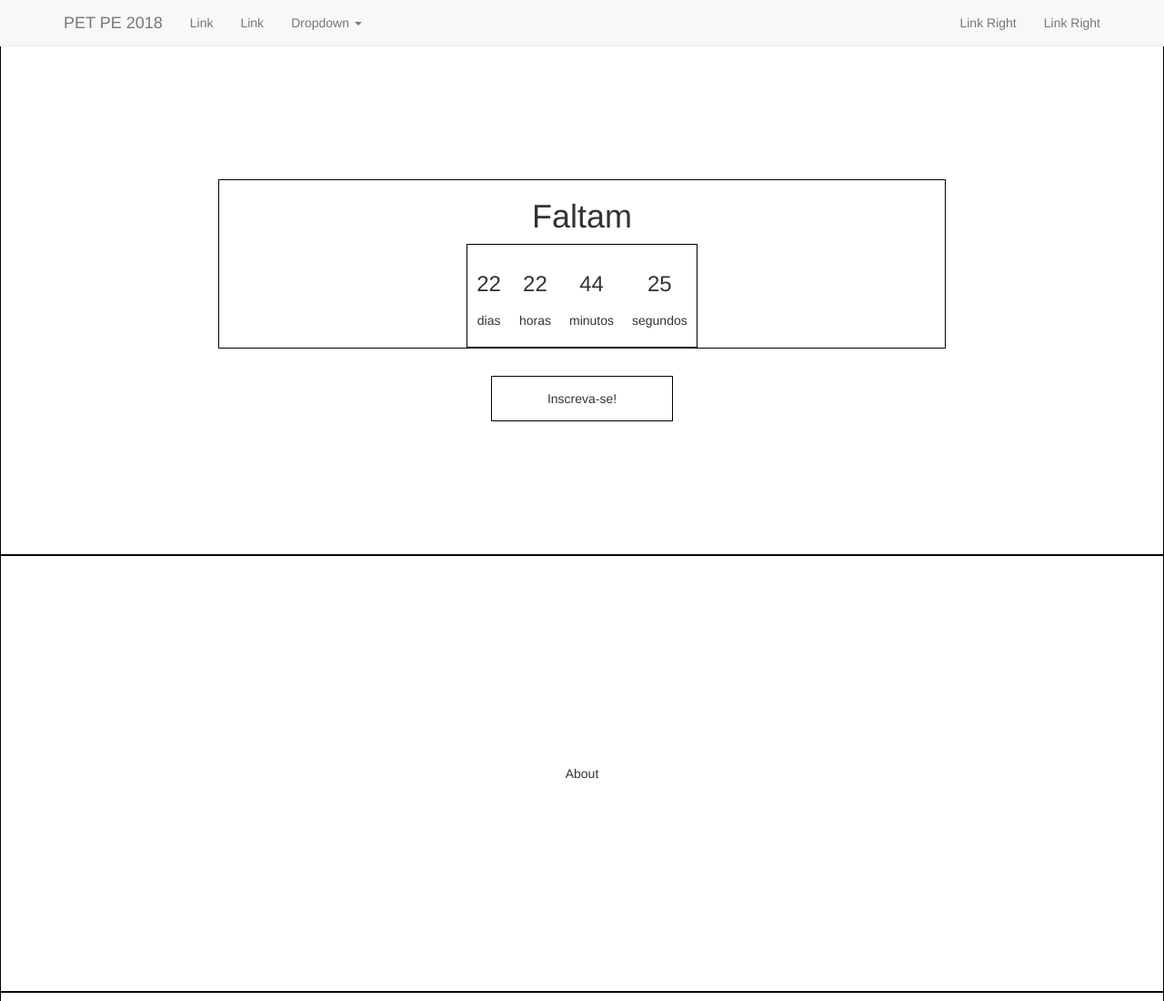
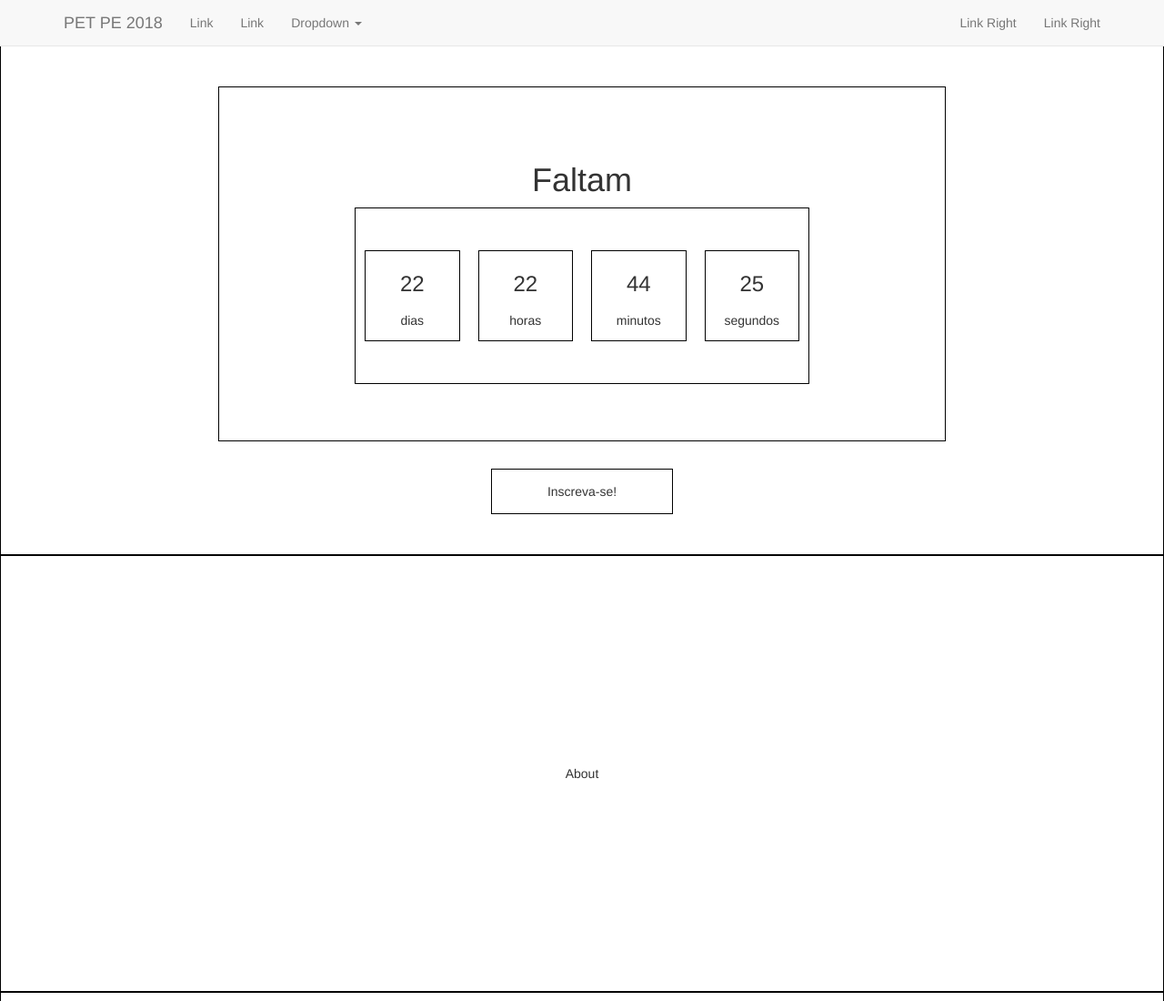
Before and after one commit to pet-informatica/enepet2019, a React app: page / in a window 1280 px wide. Shown: the top 1100 px of the page at 91% size. Built offline with nearby package versions, Linux system fonts and the light colour scheme.

Commit message:
Altera alturas

```diff
--- a/src/containers/Home/Countdown/Countdown.css
+++ b/src/containers/Home/Countdown/Countdown.css
@@ -12,6 +12,7 @@
 
 .Countdown-timer {
     width: 100%;
+    height: 70%;
     max-width: 800px;
     margin-bottom: 30px;
 
@@ -24,9 +25,14 @@
 }
 
 .Countdown-time {
+    height: 50%;
+    width: 100%;
+    max-width: 500px;
+
     display: flex;
     flex-direction: row;
     justify-content: center;
+    align-items: center;
 
     border: thin solid black;
 }
@@ -34,10 +40,15 @@
 .Countdown-time-number {
     margin: 10px;
 
+    width: 25%;
+    height: 100px;
+
     display: flex;
     flex-direction: column;
     justify-content: center;
     align-items: center;
+
+    border: thin solid black;
 }
 
 .Countdown-signup {
```
